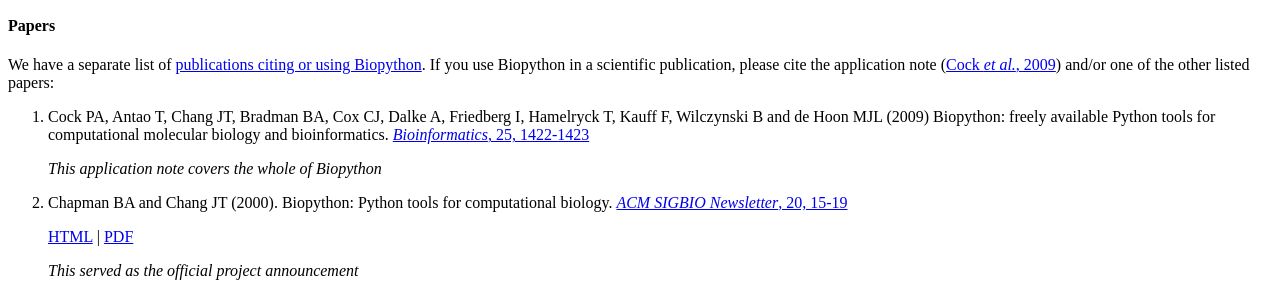
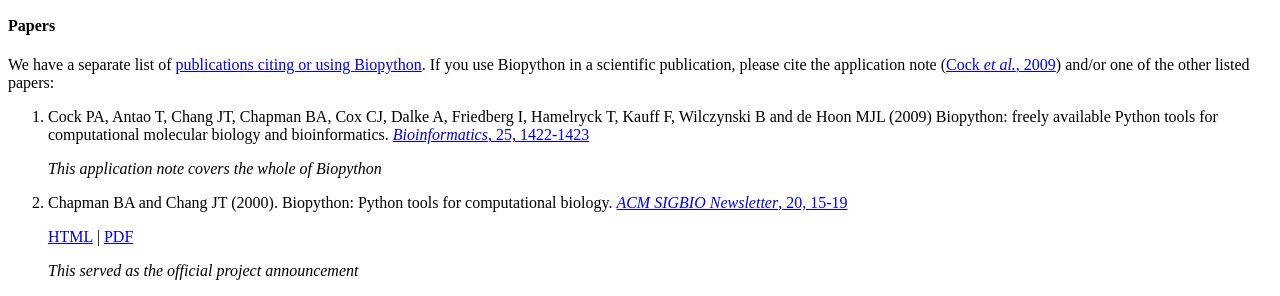
Before and after one commit to biopython/biopython.github.io, a Jekyll site: the page built from wiki/Documentation.md, in a window 1280 px wide and 900 px high, scrolled down 1093 px. Shown: the part 152-448 px from the top of the window. Built offline with Jekyll 4.4.1, drawn with Linux system fonts in a browser that asks for light colours.

Commit message:
Fix Brad's name

```diff
--- a/wiki/Documentation.md
+++ b/wiki/Documentation.md
@@ -94,7 +94,7 @@ scientific publication, please cite the application note
 ([Cock *et al.*, 2009](http://dx.doi.org/10.1093/bioinformatics/btp163))
 and/or one of the other listed papers:
 
-1.  Cock PA, Antao T, Chang JT, Bradman BA, Cox CJ, Dalke A, Friedberg I, Hamelryck T, Kauff F,
+1.  Cock PA, Antao T, Chang JT, Chapman BA, Cox CJ, Dalke A, Friedberg I, Hamelryck T, Kauff F,
     Wilczynski B and de Hoon MJL (2009) Biopython: freely available Python tools for computational
     molecular biology and bioinformatics. [*Bioinformatics*, 25, 1422-1423](http://dx.doi.org/10.1093/bioinformatics/btp163)
 
```
